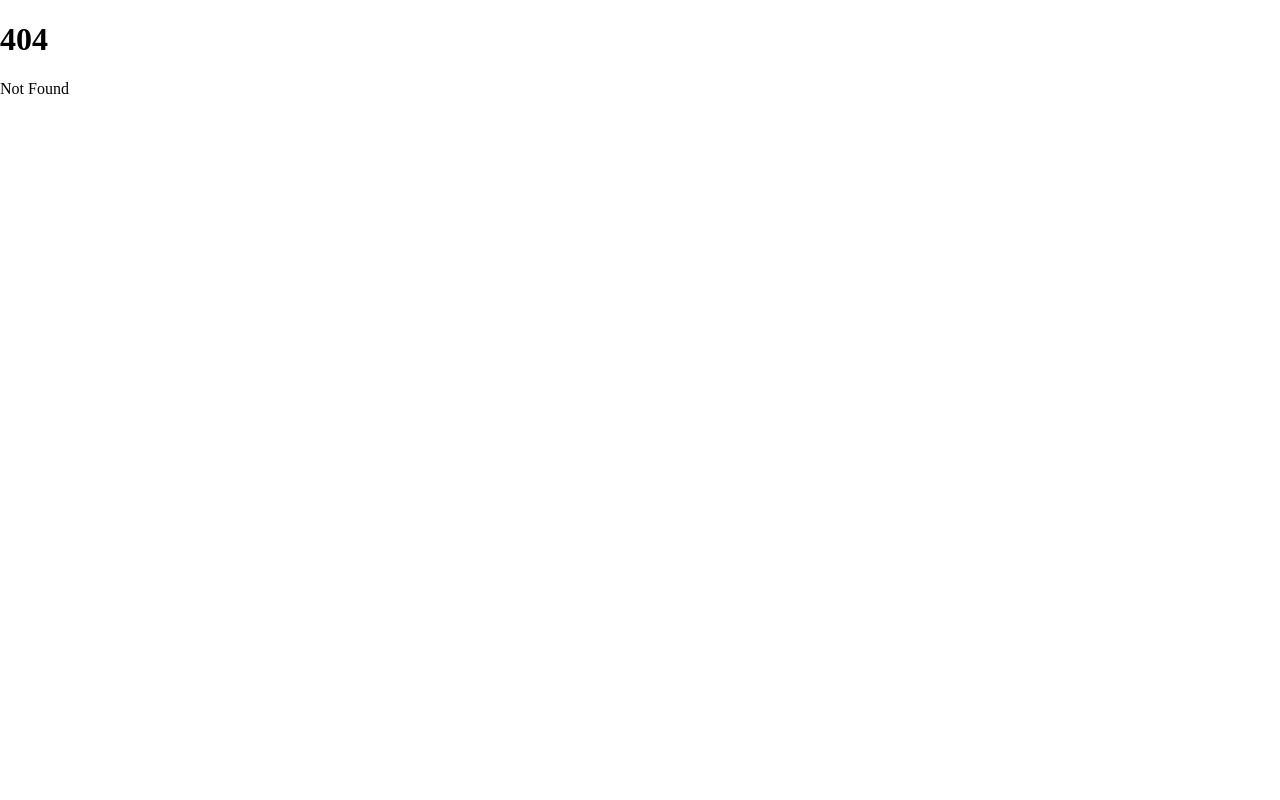
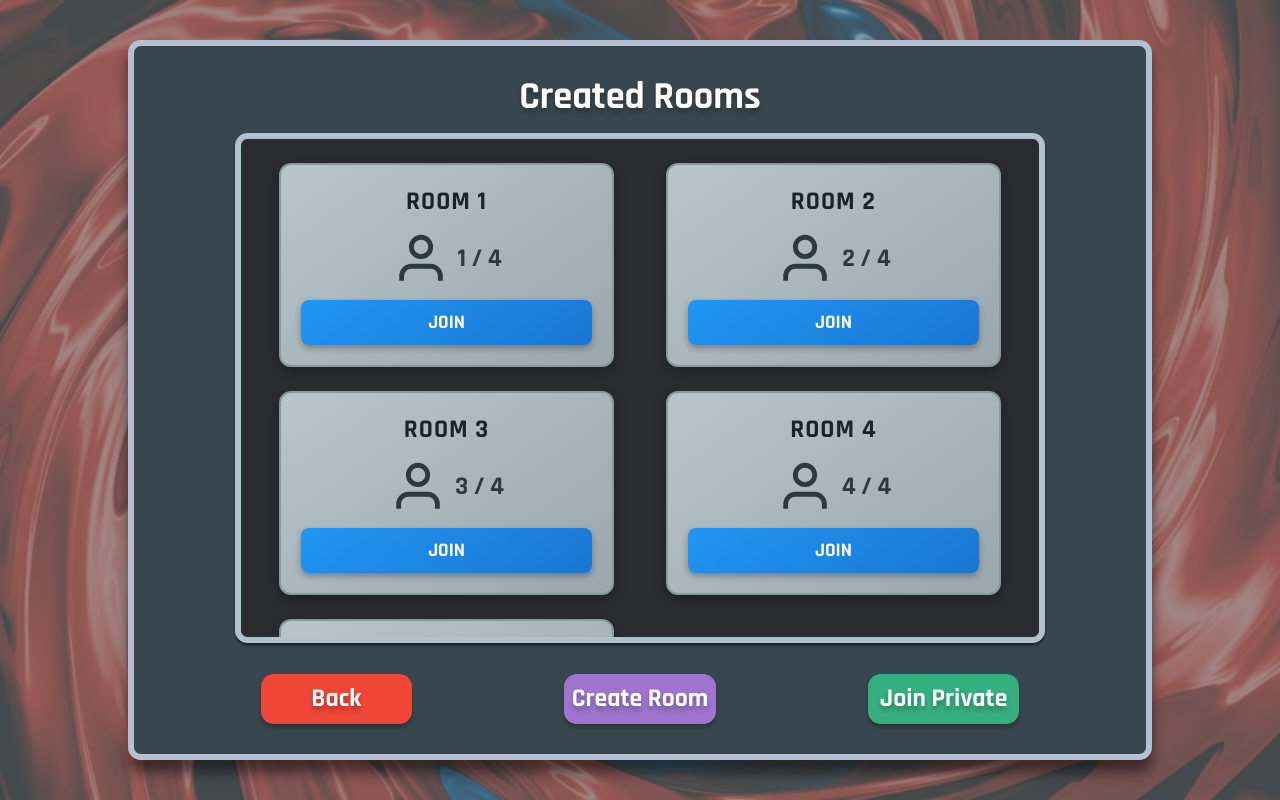
Before and after one commit to LuizFXavier/Stop-Card-Game, a SvelteKit app: page /menu/list in a window 1280 px wide. Before the commit this address had no page. Built offline with nearby package versions, Linux system fonts and the light colour scheme.

Commit message:
feat: Página de listagem de salas

```diff
--- /dev/null
+++ b/src/routes/menu/+layout.svelte
@@ -0,0 +1,9 @@
+<script lang="ts">
+    import "../../app.css"
+    let {children} = $props();
+</script>
+
+<main class = "faded_background">
+
+    {@render children()}
+</main>
--- /dev/null
+++ b/src/routes/menu/list/+page.svelte
@@ -0,0 +1,69 @@
+<script>
+	import RoomCard from "./RoomCard.svelte";
+	import Navigation from "./Navigation.svelte";
+
+  const rooms = [
+    { id: 1, name: 'Room ####', nPlayers: 1 },
+    { id: 2, name: 'Room ####', nPlayers: 2 },
+    { id: 3, name: 'Room ####', nPlayers: 3 },
+    { id: 4, name: 'Room ####', nPlayers: 4 },
+    { id: 7, name: 'Room ####', nPlayers: 2 }
+  ];
+
+</script>
+<main class="box gray_rectangle">
+  <h1 class="title">
+    Created Rooms
+  </h1>
+  <section class="inner_box box">
+    {#each rooms as room (room.id)}
+
+        <RoomCard id={room.id} nPlayers={room.nPlayers}/>
+
+    {/each}
+    <aside class="scrollbar" aria-hidden="true"></aside>
+  </section>
+  <Navigation/>
+</main>
+
+<style>
+.title{
+  color: white;
+  font-size: 3cqw;
+  height: 5%;
+  font-family: Rajdhani;
+  font-weight: 650;
+  word-wrap: break-word;
+  text-shadow: 0px 0.25rem 0.25rem rgba(0, 0, 0, 0.25);
+}
+.box{
+  width: 80%;
+  height: 90%;
+  border-radius: 1vw;
+
+  align-items: center;
+  display: flex;
+  justify-content: center;
+  box-sizing: border-box;
+}
+.gray_rectangle {
+  top: 5%;
+  background: #38474E;
+  position: absolute;
+  flex-direction: column;
+  box-shadow: 0px 1vw 1vw rgba(0, 0, 0, 0.50);
+  border: .5vw #B5C1D2 solid;
+}
+.inner_box{
+  box-shadow: 0px 0.2vw 0.2vw rgba(0, 0, 0, 0.50);
+  position: relative;
+  background: #292D32;
+  border: .5vw #B2C2CC solid;
+  overflow-y: auto;
+  display: grid;
+  gap: 1.5rem;
+
+  grid-template-columns: repeat(auto-fit, minmax(16rem, 1fr));
+  padding: 1.5rem;
+}
+</style>
--- /dev/null
+++ b/src/routes/menu/list/Navigation.svelte
@@ -0,0 +1,65 @@
+<script>
+	import { goto } from "$app/navigation";
+
+</script>
+
+<main class="container">
+    <button class="btn back_button" onclick={()=>{goto("/")}}>
+        <span class="button_span">
+            Back
+        </span>
+    </button>
+
+    <button class="btn create_button" onclick={()=>{goto("/")}}>
+        <span class="button_span">
+            Create Room
+        </span>
+    </button>
+
+    <button type="submit" class="btn join_button" onclick={()=>{goto("/room/2/game")}}>
+        <span class="button_span">
+            Join Private
+        </span>
+    </button>
+</main>
+
+<style>
+.container{
+    height: 20%;
+    width: 75%;
+    display: flex;
+    flex-direction: row;
+    justify-content: space-between;
+    align-items: center;
+}
+.btn{
+  box-shadow: 0px 0.25rem 0.25rem rgba(0, 0, 0, 0.25);
+  border-radius: 1vw;
+  container-type: inline-size;
+  width: 20%;
+  height: 45%;
+  container: btn;
+  align-items: center;
+}
+
+.back_button {
+  background: #EF4637;
+}
+
+.create_button {
+  background: #9E74CE;
+}
+
+.join_button {
+  background: #36AF80;
+}
+
+.button_span{
+  color: white;
+  font-size: 2vw;
+  font-family: Rajdhani;
+  font-weight: 700;
+  word-wrap: break-word;
+  text-shadow: 0px 0.25rem 0.25rem rgba(0, 0, 0, 0.25);
+}
+</style>
--- /dev/null
+++ b/src/routes/menu/list/RoomCard.svelte
@@ -0,0 +1,105 @@
+<script>
+
+  let {id, nPlayers} = $props()
+  function handleJoin() {
+
+  }
+</script>
+
+<article class="room-card">
+  <header>
+    <h2>Room {id}</h2>
+  </header>
+
+  <section class="info">
+    <svg class="icon" width="20" height="20" viewBox="0 0 24 24" fill="none" stroke="currentColor" stroke-width="2">
+      <path d="M20 21v-2a4 4 0 0 0-4-4H8a4 4 0 0 0-4 4v2"/>
+      <circle cx="12" cy="7" r="4"/>
+    </svg>
+    <span class="players">{nPlayers} / 4</span>
+
+  </section>
+
+  <footer>
+    <button class="join-btn" onclick={handleJoin}>Join</button>
+  </footer>
+</article>
+
+<style>
+  .room-card {
+    background: linear-gradient(145deg, #b8c5ca, #9aa7ac);
+    border-radius: 0.75rem;
+    padding: 1.25rem;
+    box-shadow: 0 4px 12px rgba(0, 0, 0, 0.3);
+    display: flex;
+    flex-direction: column;
+    gap: 0.75rem;
+    width: 80%;
+    margin: auto;
+    border: 2px solid #8a979c;
+  }
+
+  header {
+    text-align: center;
+  }
+
+  h2 {
+    margin: 0;
+    font-size: 2cqw;
+    font-weight: 700;
+    color: #1a2428;
+    text-transform: uppercase;
+    letter-spacing: 1px;
+    font-family: Rajdhani;
+  }
+
+  .info {
+    display: flex;
+    align-items: center;
+    justify-content: center;
+    gap: 0.5rem;
+    color: #2a3a3f;
+  }
+
+  .icon {
+    width: 20%;
+    height: 10%;
+    stroke: #2a3a3f;
+  }
+
+  .players {
+    font-weight: 700;
+    font-size: 2cqw;
+    font-family: Rajdhani;
+  }
+
+  footer {
+    display: flex;
+    justify-content: center;
+  }
+
+  .join-btn {
+    background: linear-gradient(145deg, #2196f3, #1976d2);
+    color: #fff;
+    border: none;
+    border-radius: 0.5rem;
+    padding: 0.625rem 2rem;
+    font-family: Rajdhani;
+    font-weight: 700;
+    font-size: 1.5cqw;
+    transition: all 0.2s;
+    text-transform: uppercase;
+    box-shadow: 0 3px 6px rgba(0, 0, 0, 0.3);
+    width: 100%;
+  }
+
+  .join-btn:hover {
+    background: linear-gradient(145deg, #42a5f5, #2196f3);
+    transform: translateY(-2px);
+    box-shadow: 0 5px 10px rgba(0, 0, 0, 0.4);
+  }
+
+  .join-btn:active {
+    transform: translateY(0);
+  }
+</style>
--- /dev/null
+++ b/src/routes/menu/list/page.svelte
@@ -0,0 +1,221 @@
+<script>
+  import RoomCard from './RoomCard.svelte';
+
+  const rooms = [
+    { id: 1, name: 'Room ####', players: '1/4' },
+    { id: 2, name: 'Room ####', players: '3/4' },
+    { id: 3, name: 'Room ####', players: '3/4' },
+    { id: 4, name: 'Room ####', players: '4/4' }
+  ];
+
+  function handleBack() {
+    console.log('Back clicked');
+  }
+
+  function handleCreateRoom() {
+    console.log('Create Room clicked');
+  }
+
+  function handleJoinPrivate() {
+    console.log('Join Private clicked');
+  }
+</script>
+
+<main>
+
+</main>
+
+<article class="container">
+  <header>
+    <button class="help-btn" aria-label="Help">
+      <svg width="24" height="24" viewBox="0 0 24 24" fill="none" stroke="currentColor" stroke-width="2">
+        <circle cx="12" cy="12" r="10"/>
+        <path d="M9.09 9a3 3 0 0 1 5.83 1c0 2-3 3-3 3"/>
+        <circle cx="12" cy="17" r="0.5" fill="currentColor"/>
+      </svg>
+      <span>Help</span>
+    </button>
+    <h1>Created Rooms</h1>
+  </header>
+
+  <section class="rooms-grid">
+    <ul class="rooms-list">
+      {#each rooms as room (room.id)}
+        <li>
+          <RoomCard {...room} />
+        </li>
+      {/each}
+    </ul>
+    <aside class="scrollbar" aria-hidden="true"></aside>
+  </section>
+
+  <footer class="actions">
+    <button class="btn btn-back" on:click={handleBack}>Back</button>
+    <button class="btn btn-create" on:click={handleCreateRoom}>Create Room</button>
+    <button class="btn btn-join" on:click={handleJoinPrivate}>Join Private</button>
+  </footer>
+</article>
+
+<style>
+  .container {
+    background: linear-gradient(145deg, #3d4f54, #2a3a3f);
+    border-radius: 1.5rem;
+    padding: 2rem;
+    max-width: 600px;
+    width: 100%;
+    box-shadow: 0 20px 60px rgba(0, 0, 0, 0.5);
+    border: 3px solid #4a5c62;
+  }
+
+  header {
+    position: relative;
+    margin-bottom: 1.5rem;
+  }
+
+  .help-btn {
+    position: absolute;
+    top: 0;
+    left: 0;
+    background: transparent;
+    border: 2px solid #5a6c72;
+    border-radius: 0.5rem;
+    color: #fff;
+    padding: 0.5rem 0.75rem;
+    cursor: pointer;
+    display: flex;
+    flex-direction: column;
+    align-items: center;
+    gap: 0.25rem;
+    font-size: 0.75rem;
+    font-family: 'Orbitron', monospace;
+    transition: all 0.2s;
+  }
+
+  .help-btn:hover {
+    background: rgba(255, 255, 255, 0.1);
+    border-color: #7a8c92;
+  }
+
+  .help-btn svg {
+    width: 20px;
+    height: 20px;
+  }
+
+  h1 {
+    text-align: center;
+    color: #fff;
+    font-size: 2rem;
+    font-weight: 900;
+    margin: 0;
+    text-transform: uppercase;
+    letter-spacing: 2px;
+    text-shadow: 2px 2px 4px rgba(0, 0, 0, 0.5);
+  }
+
+  .rooms-grid {
+    background: linear-gradient(145deg, #4a5c62, #3a4a4f);
+    border: 3px solid #2a3a3f;
+    border-radius: 1rem;
+    padding: 1.5rem;
+    margin-bottom: 1.5rem;
+    display: flex;
+    gap: 1rem;
+    min-height: 300px;
+  }
+
+  .rooms-list {
+    flex: 1;
+    list-style: none;
+    margin: 0;
+    padding: 0;
+    display: grid;
+    grid-template-columns: repeat(2, 1fr);
+    gap: 1rem;
+    align-content: start;
+  }
+
+  .scrollbar {
+    width: 12px;
+    background: #2a3a3f;
+    border-radius: 6px;
+    position: relative;
+  }
+
+  .scrollbar::before {
+    content: '';
+    position: absolute;
+    top: 0;
+    left: 50%;
+    transform: translateX(-50%);
+    width: 8px;
+    height: 60%;
+    background: #fff;
+    border-radius: 4px;
+  }
+
+  .actions {
+    display: flex;
+    justify-content: center;
+    gap: 1rem;
+    flex-wrap: wrap;
+  }
+
+  .btn {
+    padding: 0.75rem 2rem;
+    border: none;
+    border-radius: 0.5rem;
+    font-family: 'Orbitron', monospace;
+    font-weight: 700;
+    font-size: 1rem;
+    cursor: pointer;
+    transition: all 0.2s;
+    text-transform: uppercase;
+    box-shadow: 0 4px 8px rgba(0, 0, 0, 0.3);
+  }
+
+  .btn:hover {
+    transform: translateY(-2px);
+    box-shadow: 0 6px 12px rgba(0, 0, 0, 0.4);
+  }
+
+  .btn:active {
+    transform: translateY(0);
+  }
+
+  .btn-back {
+    background: linear-gradient(145deg, #ef5350, #d32f2f);
+    color: #fff;
+  }
+
+  .btn-create {
+    background: linear-gradient(145deg, #ab47bc, #8e24aa);
+    color: #fff;
+  }
+
+  .btn-join {
+    background: linear-gradient(145deg, #66bb6a, #43a047);
+    color: #fff;
+  }
+
+  @media (max-width: 600px) {
+    .container {
+      padding: 1.5rem;
+    }
+
+    h1 {
+      font-size: 1.5rem;
+    }
+
+    .rooms-list {
+      grid-template-columns: 1fr;
+    }
+
+    .actions {
+      flex-direction: column;
+    }
+
+    .btn {
+      width: 100%;
+    }
+  }
+</style>
```
